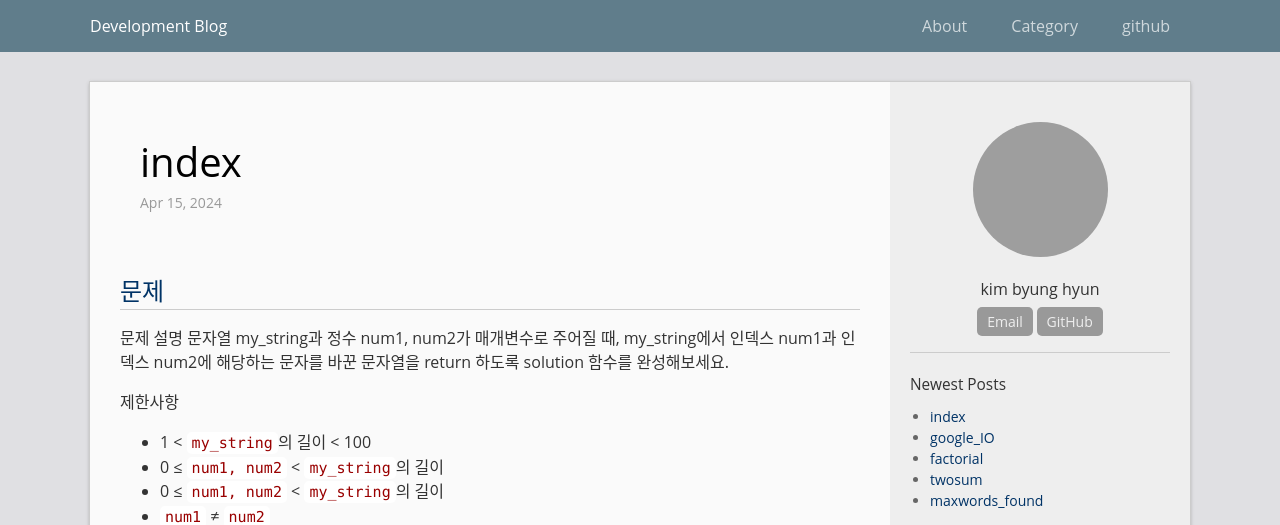
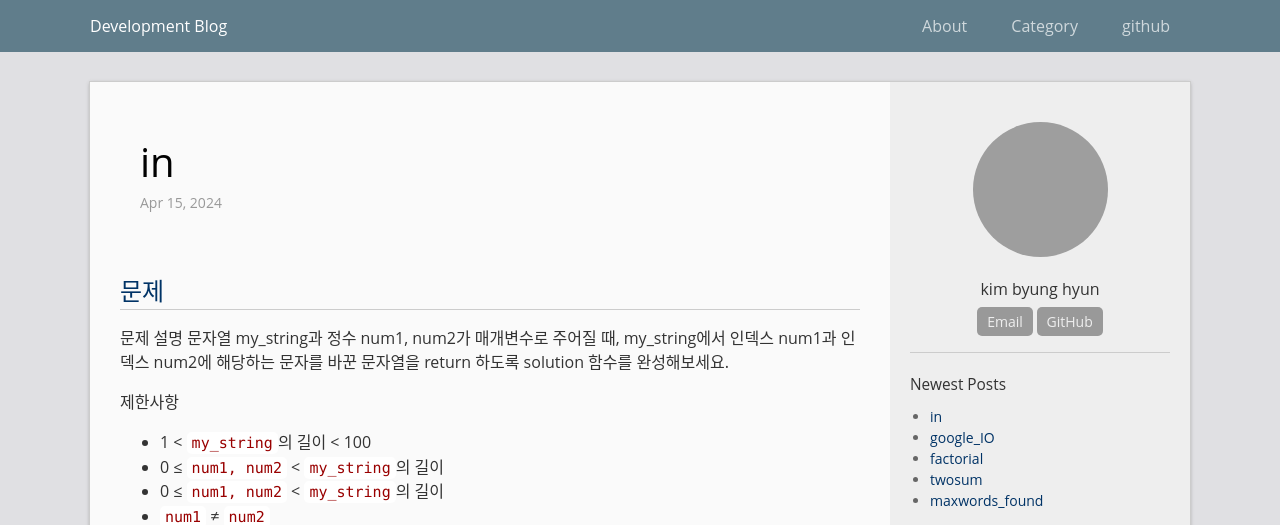
Before and after one commit to bh6366632/bh6366632.github.com, a Jekyll site: the page built from _posts/2024-04-15-in.md, in a window 1280 px wide. Shown: the top 525 px of the page. Built offline with Jekyll 4.4.1, drawn with Linux system fonts in a browser that asks for light colours; grey boxes are pictures that could not be loaded.

Commit message:
Update and rename 2024-04-15-index.md to 2024-04-15-in.md

```diff
--- a/_posts/2024-04-15-index.md
+++ b/_posts/2024-04-15-in.md
@@ -1,11 +1,10 @@
 ---
 layout: post
-title:  "index"
+title:  "in"
 date:   2024-04-15 11:48
 categories: PYTHON
-permalink: /archivers/index
+permalink: /archivers/in
 ---
-
 
 [문제]: https://school.programmers.co.kr/learn/courses/30/lessons/120895
 # [문제]
```
